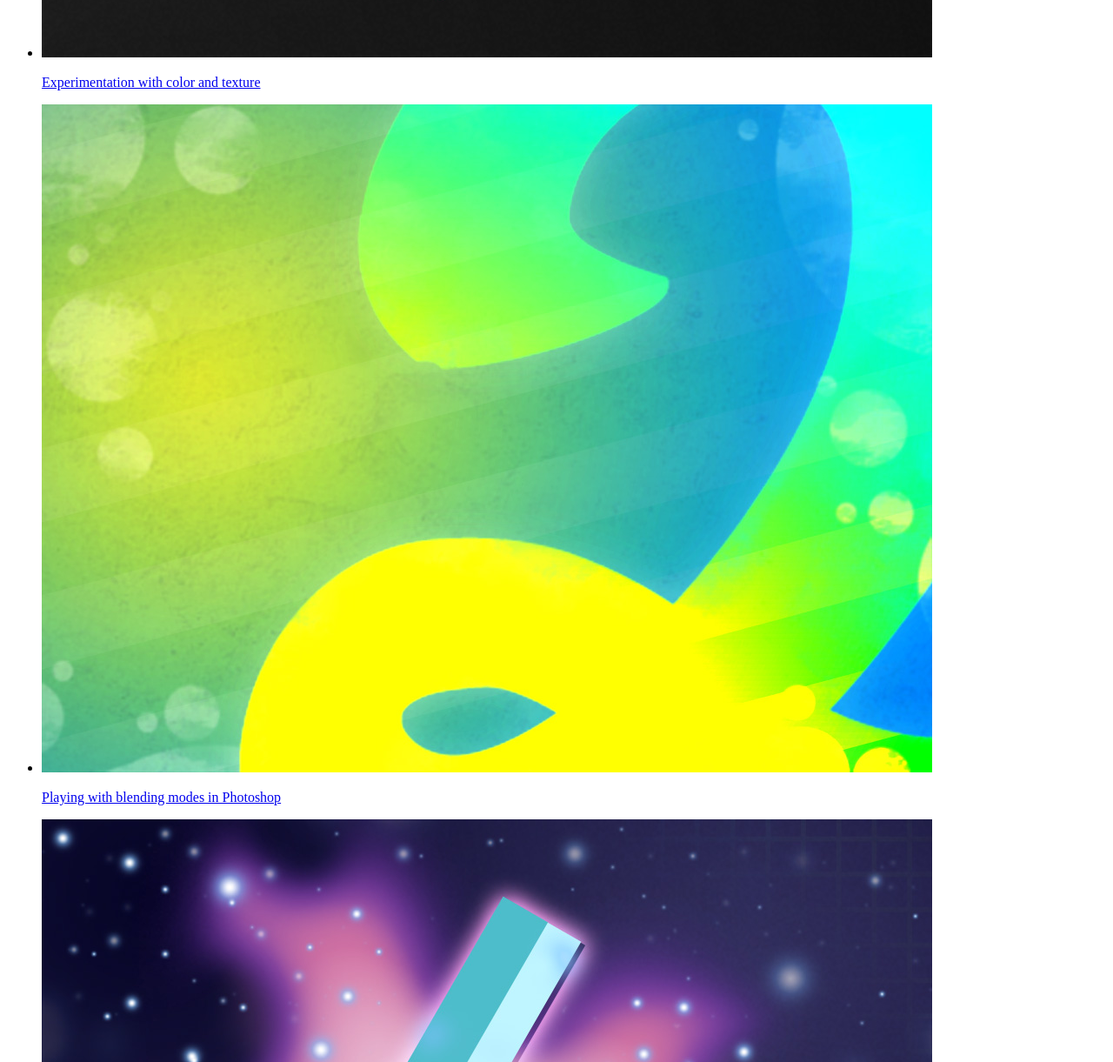
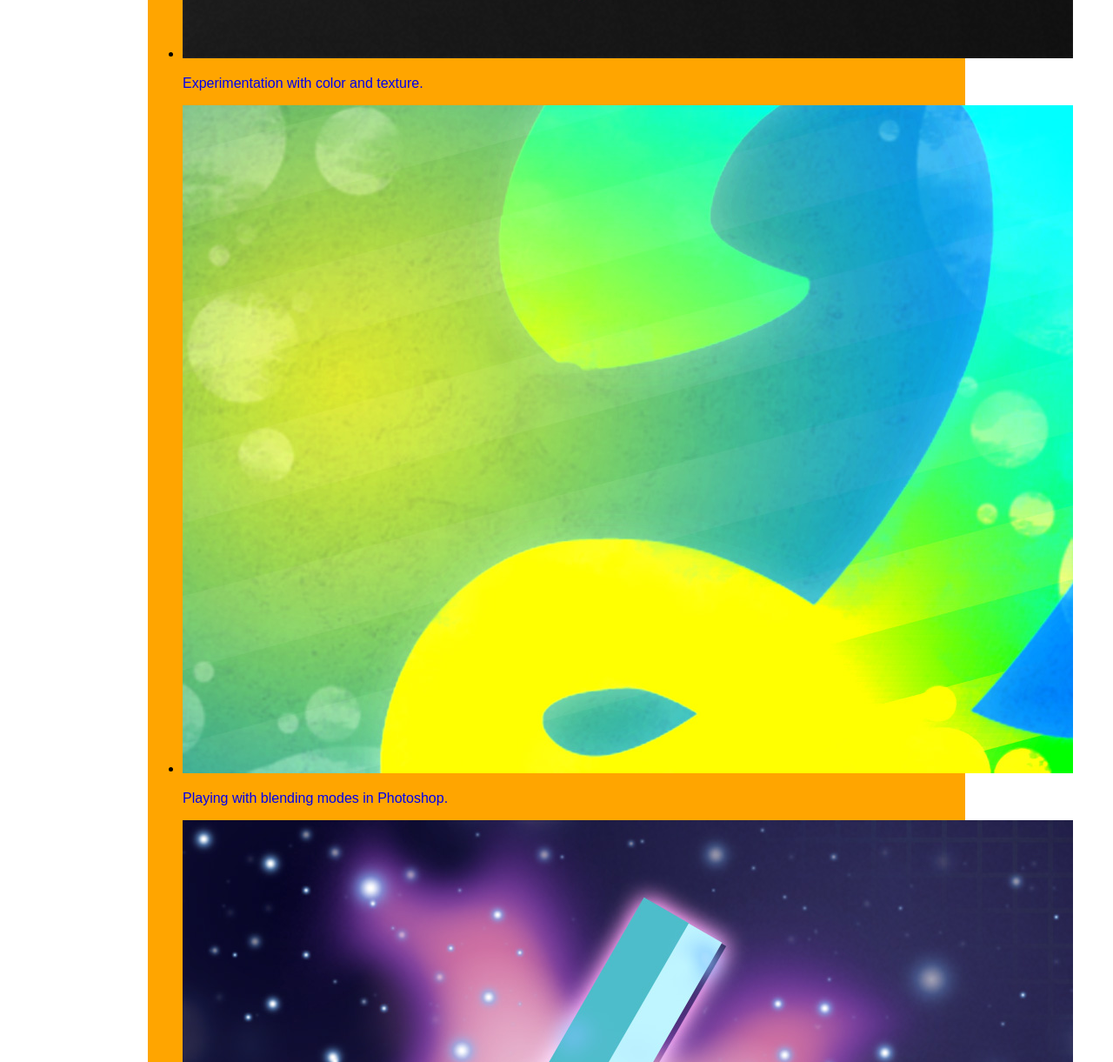
Before and after one commit to lukehammer/treehouse, a plain HTML site: page Front_End_Web_Development/index.html in a window 1280 px wide. Shown: the part 899-2120 px from the top of the page at 87% size. Drawn offline with Linux system fonts and the light colour scheme.

Commit message:
working with tree house

```diff
--- /dev/null
+++ b/Front_End_Web_Development/css/main.css
@@ -0,0 +1,9 @@
+a {
+  text-decoration: none;
+}
+
+#wrapper {
+  max-width: 940px;
+  margin: 0 auto;
+  background:orange;
+}
--- a/Front_End_Web_Development/index.html
+++ b/Front_End_Web_Development/index.html
@@ -2,7 +2,10 @@
 <html>
   <head>
     <meta charset="utf-8">
-    <title>Nick Pettit</title>
+    <title>Nick Pettit | Designer</title>
+    <link rel="stylesheet" href= "css/normalize.css">
+    <link rel="stylesheet" href= "css/main.css">
+
   </head>
   <body>
     <header>
@@ -18,18 +21,19 @@
         </ul>
       </nav>
     </header>
+      <div id="wrapper">
       <section>
         <ul>
           <li>
             <a href="img/numbers-01.jpg">
               <img src="img/numbers-01.jpg" alt="">
-            <p>Experimentation with color and texture</p>
+              <p>Experimentation with color and texture.</p>
             </a>
           </li>
           <li>
             <a href="img/numbers-02.jpg">
               <img src="img/numbers-02.jpg" alt="">
-            <p>Playing with blending modes in Photoshop</p>
+              <p>Playing with blending modes in Photoshop.</p>
             </a>
           </li>
           <li>
@@ -41,7 +45,7 @@
           <li>
             <a href="img/numbers-09.jpg">
               <img src="img/numbers-09.jpg" alt="">
-            <p>Drip created using Photoshop brushes</p>
+              <p>Drips created using Photoshop brushes.</p>
             </a>
           </li>
           <li>
@@ -53,9 +57,10 @@
         </ul>
       </section>
       <footer>
-      <img src="img/twitter-wrap.png" alt="Twitter Logo">
-      <a><img src=></a>
-      <p>&copy; 2013 Nick Pettit.</p>
+        <a href="http://twitter.com/nickrp"><img src="img/twitter-wrap.png" alt="Twitter Logo"></a>
+        <a href="http://facebook.com/nickpettit"><img src="img/facebook-wrap.png" alt="Facebook Logo"></a>
+        <p>&copy; 2014 Nick Pettit.</p>
       </footer>
+      </div>
   </body>
 </html>
```
Also changed, not shown: Front_End_Web_Development/css/normalize.css (renamed from Front_End_Web_Development/normalize.css), 1 other file. Lines whose indentation alone changed are shown as unchanged.
